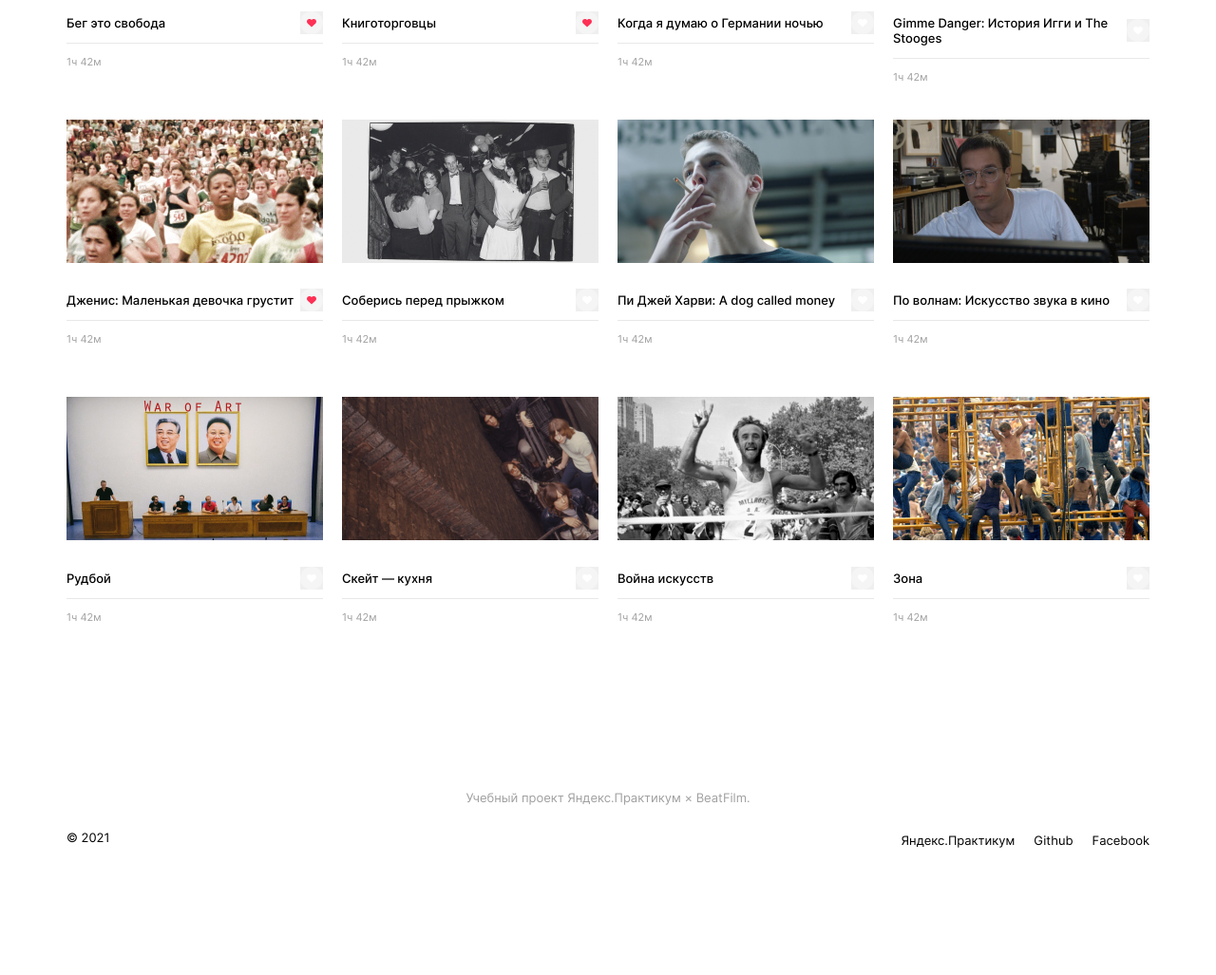
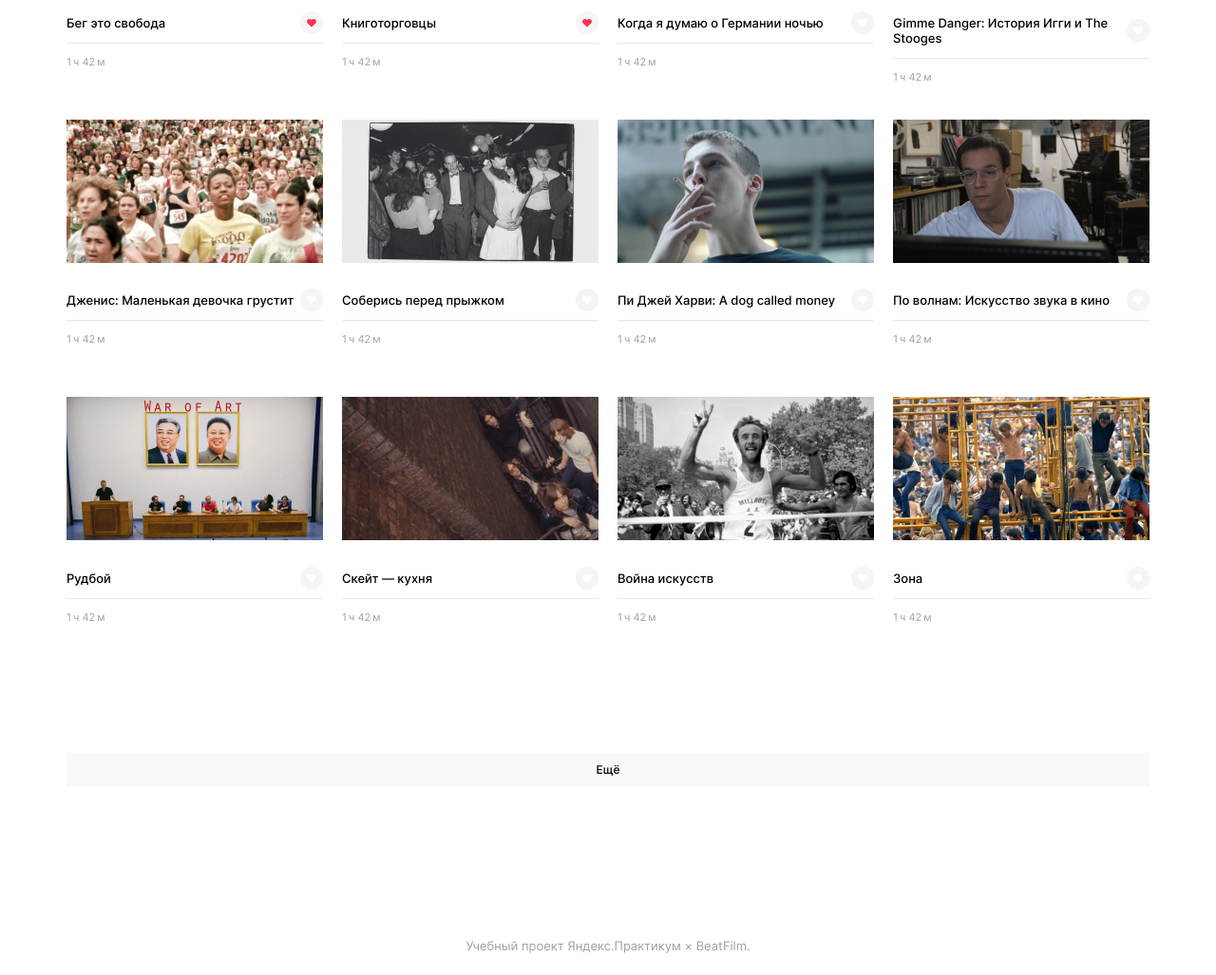
Before and after one commit to githubashto/movies-explorer-frontend, a React app: page /movies in a window 1280 px wide. Shown: the part 827-1854 px from the top of the page at 95% size. Before the commit the page ends 1736 px from the top, so only its background shows below. Built offline with nearby package versions, Linux system fonts and the light colour scheme.

Commit message:
feat: добавить демо троббера, страницу сохранённых фильмов, кнопку «Ещё», добавить пробелы в длительность

```diff
--- a/src/components/Movies/Movies.js
+++ b/src/components/Movies/Movies.js
@@ -9,12 +9,13 @@ import Footer from '../Footer/Footer';
 
 function Movies(props) {
   const {loggedIn} = props;
-  const [isLoading, setIsLoading] = React.useState(false);
+  const [isLoading, setIsLoading] = React.useState(true);
 
-  // React.useEffect(() => {
-  //   setIsLoading(true);
-  // }, []);
-
+  React.useEffect(() => {
+    setTimeout(() => {
+      setIsLoading(false);
+    }, 1000);
+  }, []);
   return (
     <>
     <Header>
--- a/src/components/MoviesCard/MoviesCard.css
+++ b/src/components/MoviesCard/MoviesCard.css
@@ -1,9 +1,10 @@
 .card {
-  max-width: 270px;
+  /* max-width: 270px; */
 }
 
 .card__image {
-
+  width: 100%;
+  object-fit: contain;
 }
 
 .card__caption {
@@ -28,12 +29,25 @@
   min-height: 24px;
   max-height: 24px;
   min-width: 24px;
+  border-radius: 12px;
   padding: 0;
   border: 0;
+  cursor: pointer;
 }
 
 .card__like_active {
   background-image: url(../../images/liked.svg);
+}
+
+.card__unlike {
+  background-image: url(../../images/delete.svg);
+  min-height: 24px;
+  max-height: 24px;
+  min-width: 24px;
+  border-radius: 12px;
+  padding: 0;
+  border: 0;
+  cursor: pointer;
 }
 
 .card__duration {
--- a/src/components/MoviesCard/MoviesCard.js
+++ b/src/components/MoviesCard/MoviesCard.js
@@ -2,16 +2,22 @@ import './MoviesCard.css';
 import React from 'react';
 
 function MoviesCard(props) {
-  const {nameRU} = props;
+  const {nameRU, saved} = props;
 
   const image = process.env.PUBLIC_URL + props.image.url;
 
-  const duration = Math.trunc(props.duration/60) + 'ч ' + props.duration % 60 + 'м';
+  const duration = Math.trunc(props.duration/60) + ' ч ' + props.duration % 60 + ' м';
 
   const [isLiked, setIsLiked] = React.useState(props.isLiked);
 
+  const [visible, setVisible] = React.useState(true);
+
   const onCardLike = () => {
     setIsLiked(!isLiked);
+  }
+
+  const onCardDelete = () => {
+    setVisible(false);
   }
 
   const cardLikeButtonClassName = (
@@ -19,14 +25,22 @@ function MoviesCard(props) {
   );
 
   return (
-    <article className="card">
+    <>
+    {visible
+    ? <article className="card">
       <img src={image} alt={nameRU} className="card__image" />
       <div className="card__caption">
         <h3 className="card__title">{nameRU}</h3>
-        <button type="button" className={cardLikeButtonClassName} onClick={onCardLike}></button>
+        {saved === "true"
+          ? <button type="button" className="card__unlike" onClick={onCardDelete}></button>
+          : <button type="button" className={cardLikeButtonClassName} onClick={onCardLike}></button>
+        }
       </div>
       <p className="card__duration">{duration}</p>
     </article>
+    : <></>
+    }
+     </>
   );
 }
 
--- a/src/components/MoviesCardList/MoviesCardList.css
+++ b/src/components/MoviesCardList/MoviesCardList.css
@@ -1,4 +1,8 @@
 .cards {
+
+}
+
+.cards__container {
   margin: 10px auto;
   display: grid;
   grid-template-columns: repeat(auto-fill, minmax(270px, 1fr));
@@ -6,3 +10,22 @@
   gap: 38px 20px;
   padding: 70px;
 }
+
+.cards__load {
+  background: #f9f9f9;
+  height: 36px;
+  width: calc(100% - 70px*2);
+  padding: 0;
+  border: 0;
+  cursor: pointer;
+  margin: 50px auto 80px;
+  font-family: 'Inter', Arial, sans-serif;
+  font-style: normal;
+  font-weight: 500;
+  font-size: 12px;
+  line-height: 15px;
+  display: flex;
+  align-items: center;
+  justify-content: center;
+  text-align: center;
+}
--- a/src/components/MoviesCardList/MoviesCardList.js
+++ b/src/components/MoviesCardList/MoviesCardList.js
@@ -4,12 +4,7 @@ import MoviesCard from '../MoviesCard/MoviesCard';
 
 function MoviesCardList(props) {
   const { saved } = props;
-  const cards = (saved === true) ? [
-    {id: 1, nameRU: '33 слова о дизайне', duration: 102, image: {url: './card1.png'}, isLiked: true },
-    {id: 2, nameRU: 'Киноальманах «100 лет дизайна»', duration: 102, image: {url: './card2.png'}, isLiked: true },
-    {id: 3, nameRU: 'В погоне за Бенкси', duration: 102, image: {url: './card3.png'}, isLiked: true },
-  ]
-  : [
+  const cards = [
     {id: 1, nameRU: '33 слова о дизайне', duration: 102, image: {url: './card1.png'}, isLiked: true },
     {id: 2, nameRU: 'Киноальманах «100 лет дизайна»', duration: 102, image: {url: './card2.png'}, isLiked: false },
     {id: 3, nameRU: 'В погоне за Бенкси', duration: 102, image: {url: './card3.png'}, isLiked: false },
@@ -18,7 +13,7 @@ function MoviesCardList(props) {
     {id: 6, nameRU: 'Книготорговцы', duration: 102, image: {url: './card6.png'}, isLiked: true },
     {id: 7, nameRU: 'Когда я думаю о Германии ночью', duration: 102, image: {url: './card7.png'}, isLiked: false },
     {id: 8, nameRU: 'Gimme Danger: История Игги и The Stooges', duration: 102, image: {url: './card8.png'}, isLiked: false },
-    {id: 9, nameRU: 'Дженис: Маленькая девочка грустит', duration: 102, image: {url: './card9.png'}, isLiked: true },
+    {id: 9, nameRU: 'Дженис: Маленькая девочка грустит', duration: 102, image: {url: './card9.png'}, isLiked: false },
     {id: 10, nameRU: 'Соберись перед прыжком', duration: 102, image: {url: './card10.png'}, isLiked: false },
     {id: 11, nameRU: 'Пи Джей Харви: A dog called money', duration: 102, image: {url: './card11.png'}, isLiked: false },
     {id: 12, nameRU: 'По волнам: Искусство звука в кино', duration: 102, image: {url: './card12.png'}, isLiked: false },
@@ -28,12 +23,29 @@ function MoviesCardList(props) {
     {id: 16, nameRU: 'Зона', duration: 102, image: {url: './card16.png'}, isLiked: false },
   ];
 
+  let savedCards = cards.filter(function(card) {
+    return card.isLiked === true;
+  });
+
   return (
     <section className="cards">
-      {cards.map(item => (
-          <MoviesCard key={item.id} {...item} />
-        )
-      )}
+      {saved === "true"
+      ? <div className="cards__container">
+          {savedCards.map(item => (
+            <MoviesCard key={item.id} {...item} saved={saved} />
+          )
+          )}
+        </div>
+      : <>
+          <div className="cards__container">
+            {cards.map(item => (
+              <MoviesCard key={item.id} {...item} saved={saved} />
+            )
+            )}
+          </div>
+          <button className="cards__load">Ещё</button>
+        </>
+      }
     </section>
   );
 }
--- a/src/components/SavedMovies/SavedMovies.js
+++ b/src/components/SavedMovies/SavedMovies.js
@@ -1,7 +1,7 @@
 import './SavedMovies.css';
 import React from 'react';
 import MoviesCardList from '../MoviesCardList/MoviesCardList';
-import MoviesCard from '../MoviesCard/MoviesCard';
+import SearchForm from '../SearchForm/SearchForm';
 import Header from '../Header/Header';
 import Navigation from '../Navigation/Navigation.js';
 import Footer from '../Footer/Footer';
@@ -15,10 +15,13 @@ function SavedMovies(props) {
       <Navigation loggedIn={loggedIn} />
     </Header>
 
-    <main className="saved-movies">
-      <MoviesCardList />
-      <MoviesCard />
+    <main>
+      <section classname="movies section">
+        <SearchForm />
+        <MoviesCardList saved="true" />
+      </section>
     </main>
+
 
     <Footer />
     </>
```
Also changed, not shown: src/images/delete.svg (added).
